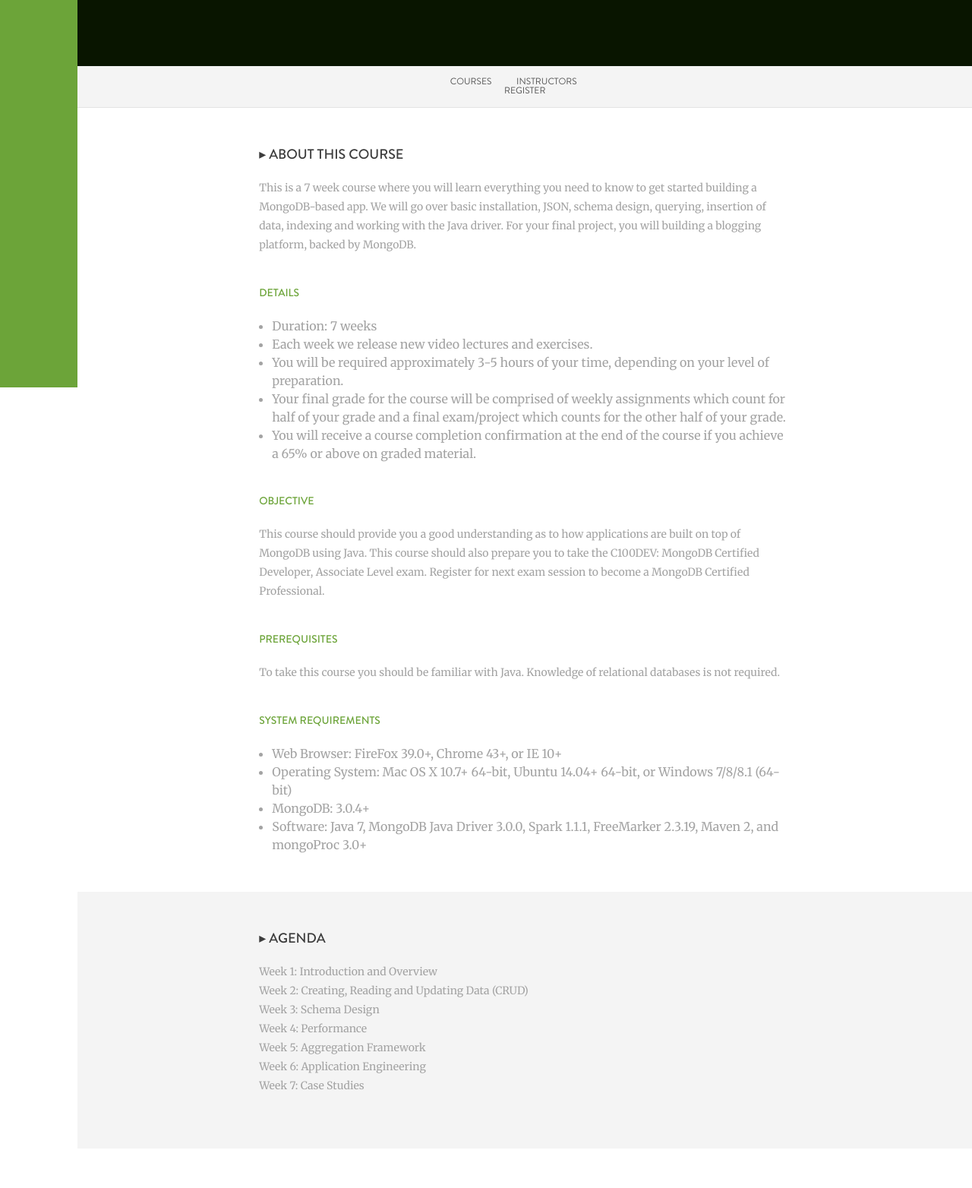
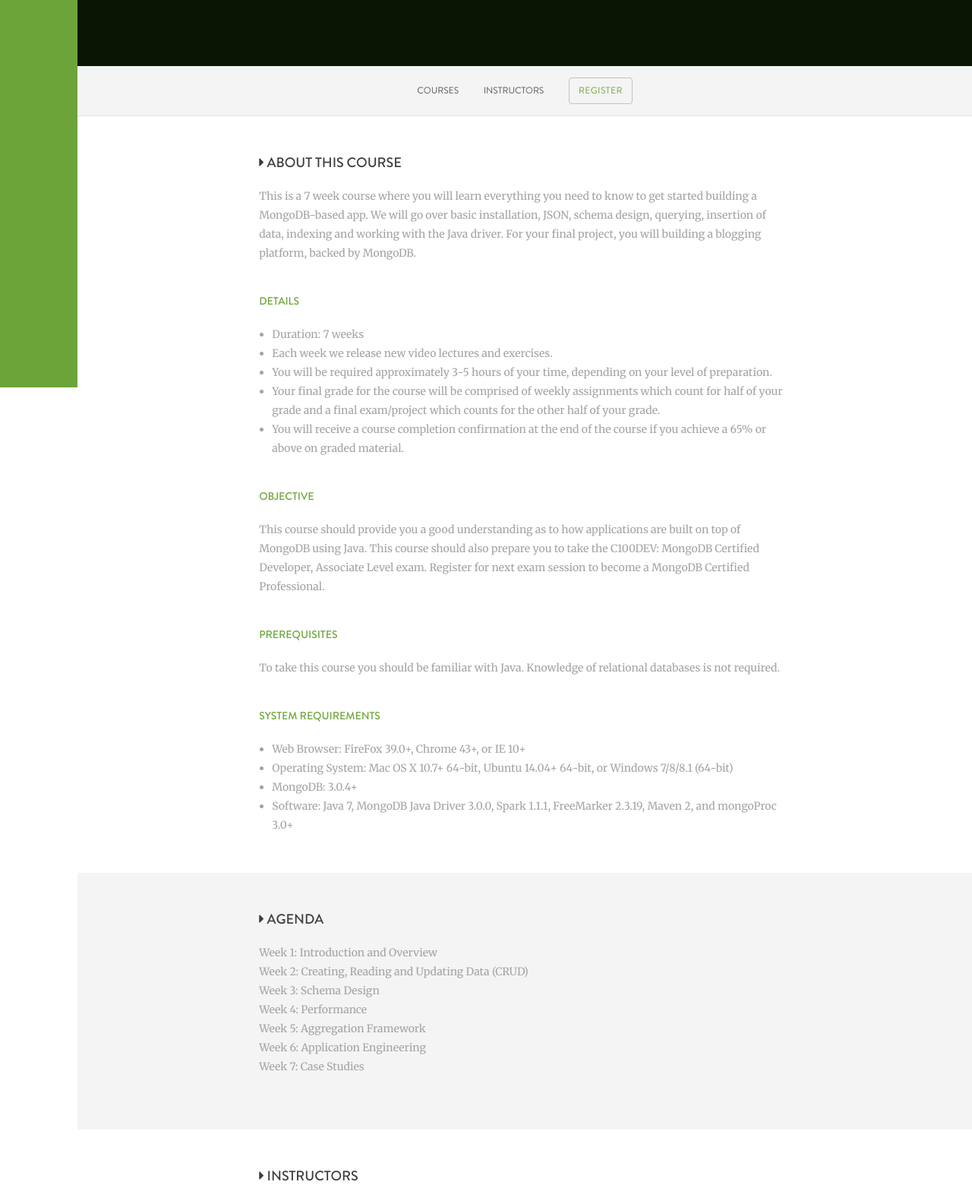
Before and after one commit to emilymatsuno/emilymatsuno.github.io, a plain HTML site: page uni-rebrand-site/M101J.html in a window 1280 px wide. Shown: the part 290-1854 px from the top of the page at 76% size. Drawn offline with nearby package versions, Linux system fonts and the light colour scheme.

Commit message:
changed type style for paragraph

```diff
--- a/uni-rebrand-site/M101J.html
+++ b/uni-rebrand-site/M101J.html
@@ -65,14 +65,14 @@
 				<div class="second-nav">
 					<div class="wrapper">
 						<a href="courses.html">Courses</a>
-						<a href="#">Instructors</a>
-						<div id="register"><a href="#">Register</a></div>
+						<a href="instructors.html">Instructors</a>
+						<button id="register" href="#">Register</button>
 					</div>
 				</div>
 
 				<div class="white-bg">
 					<div class="wrapper">
-						<h3>&rtrif; About this course</h3>
+						<h3><i class="fa fa-caret-right"></i> About this course</h3>
 						<p id="description">This is a 7 week course where you will learn everything you need to know to get started building a MongoDB-based app. We will go over basic installation, JSON, schema design, querying, insertion of data, indexing and working with the Java driver. For your final project, you will building a blogging platform, backed by MongoDB.</p>
 
 						<h6>Details</h6>
@@ -102,7 +102,7 @@
 
 					<div class="gray-bg">
 						<div class="wrapper">
-						<h3>&rtrif; Agenda</h3>
+						<h3><i class="fa fa-caret-right"></i> Agenda</h3>
 						<p id="description">
 						Week 1: Introduction and Overview<br>Week 2: Creating, Reading and Updating Data (CRUD)<br>Week 3: Schema Design<br>Week 4: Performance<br>Week 5: Aggregation Framework<br>Week 6: Application Engineering<br>Week 7: Case Studies</p>
 						</div>
@@ -110,7 +110,7 @@
 
 					<div class="white-bg">
 						<div class="wrapper">
-						<h3>&rtrif; Instructors</h3>
+						<h3><i class="fa fa-caret-right"></i> Instructors</h3>
 						<div class="profile">
 								<img src="img/instructors/andrew-erlichson.png" id="instructor">
 								<h6>Andrew Erlichson</h6>
@@ -127,7 +127,7 @@
 
 					<div class="last-cta-bg">
 						<div class="wrapper" style="text-align: left">
-						<h3>&rtrif; FAQ</h3>
+						<h3><i class="fa fa-caret-right"></i> FAQ</h3>
 						<p id="description">
 						<strong>What's the cost of an online course?</strong><br>
 						All online courses are offered for free.</p>
--- a/uni-rebrand-site/css/style.css
+++ b/uni-rebrand-site/css/style.css
@@ -97,6 +97,8 @@ p {
 p#description {
 	margin-bottom: 20px;
 	text-wrap: none;
+	font-size: 14px;
+	line-height: 25px;
 }
 
 p#description a {
@@ -117,8 +119,8 @@ p.description-short {
 ul#list {
 	font-family: "Merriweather", "Times New Roman", serif;
 	color: #a3a3a3;
-	font-size: 16px;
-	line-height: 24px;
+	font-size: 14px;
+	line-height: 25px;
 	list-style-type: disc;
 	margin-left: 17px;
 	margin-top: 20px;
```
